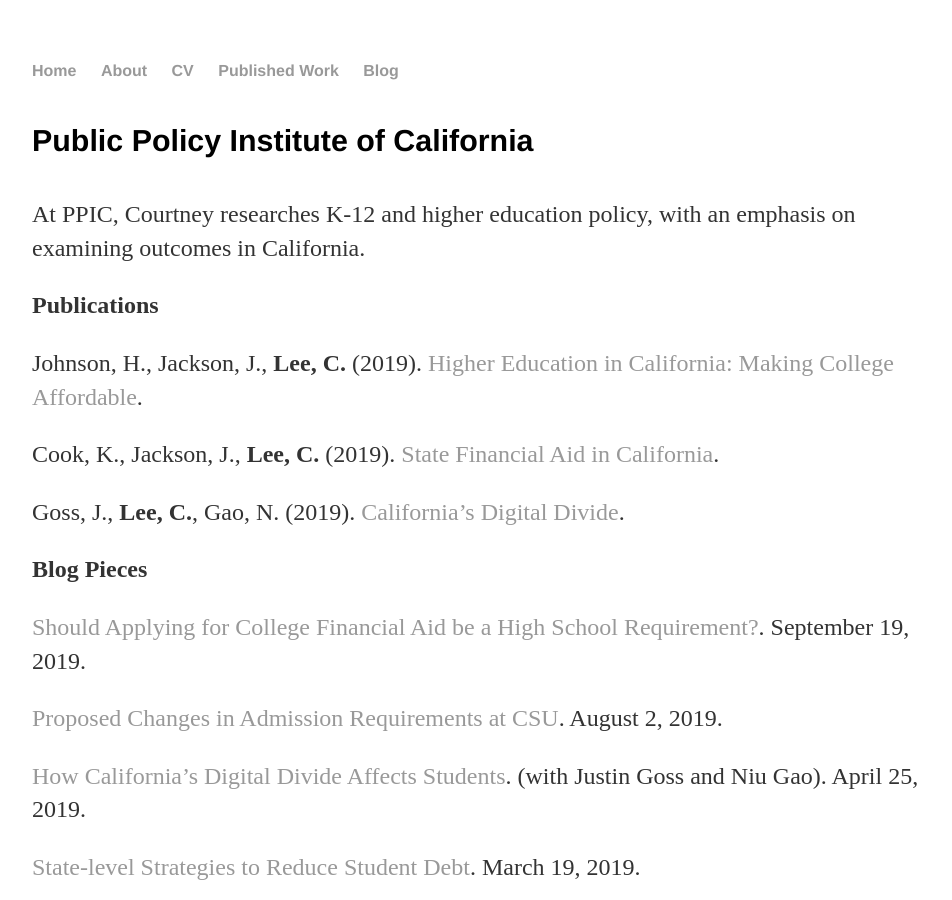
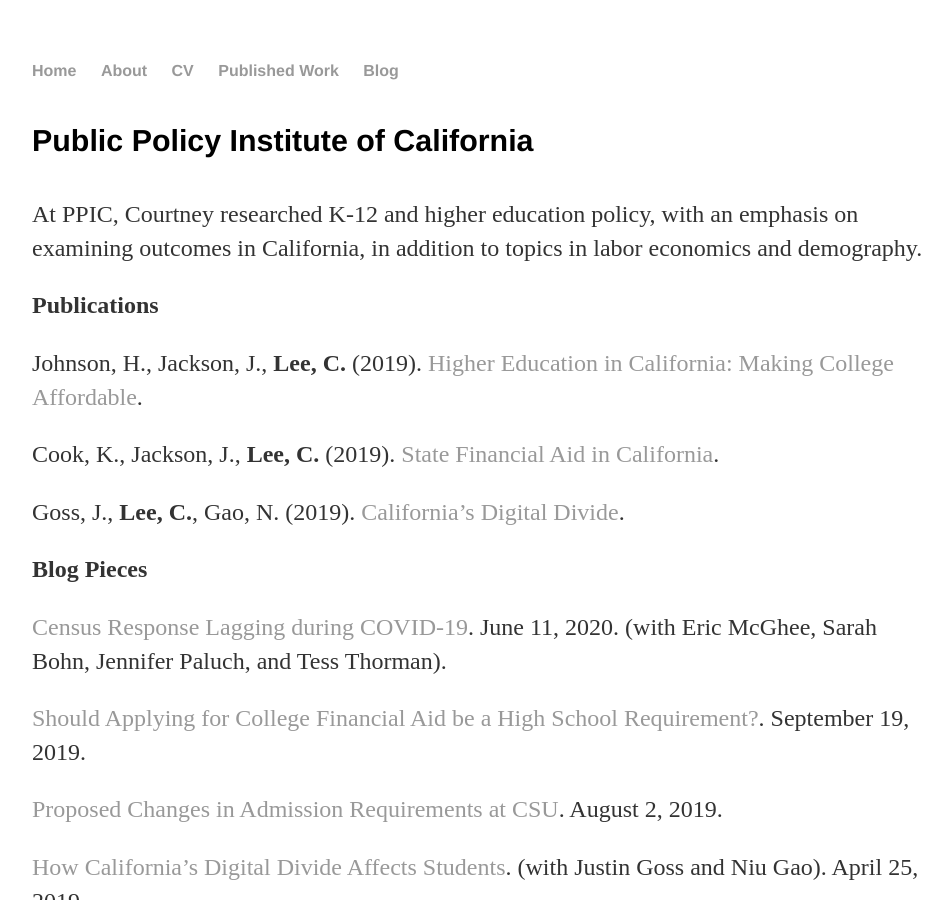
Before and after one commit to leecourt98/leecourt98.github.io, a Jekyll site: the page built from published-work/index.md, in a window 1280 px wide and 900 px high. Shown: the whole window, without its empty margins (160-1112 px from the left). Built offline with Jekyll 4.4.1, drawn with Linux system fonts in a browser that asks for light colours.

Commit message:
add 2020-06-11

```diff
--- a/published-work/index.md
+++ b/published-work/index.md
@@ -5,7 +5,7 @@
 
 #### Public Policy Institute of California
 
-At PPIC, Courtney researches K-12 and higher education policy, with an emphasis on examining outcomes in California.
+At PPIC, Courtney researched K-12 and higher education policy, with an emphasis on examining outcomes in California, in addition to topics in labor economics and demography.
 
 **Publications**
 
@@ -16,6 +16,8 @@
 Goss, J., **Lee, C.**, Gao, N. (2019). [California's Digital Divide](https://www.ppic.org/publication/californias-digital-divide/).
 
 **Blog Pieces**
+
+[Census Response Lagging during COVID-19](https://www.ppic.org/blog/census-responses-lagging-during-covid-19/). June 11, 2020. (with Eric McGhee, Sarah Bohn, Jennifer Paluch, and Tess Thorman).
 
 [Should Applying for College Financial Aid be a High School Requirement?](https://www.ppic.org/blog/should-applying-for-college-financial-aid-be-a-high-school-requirement/). September 19, 2019.
 
```
